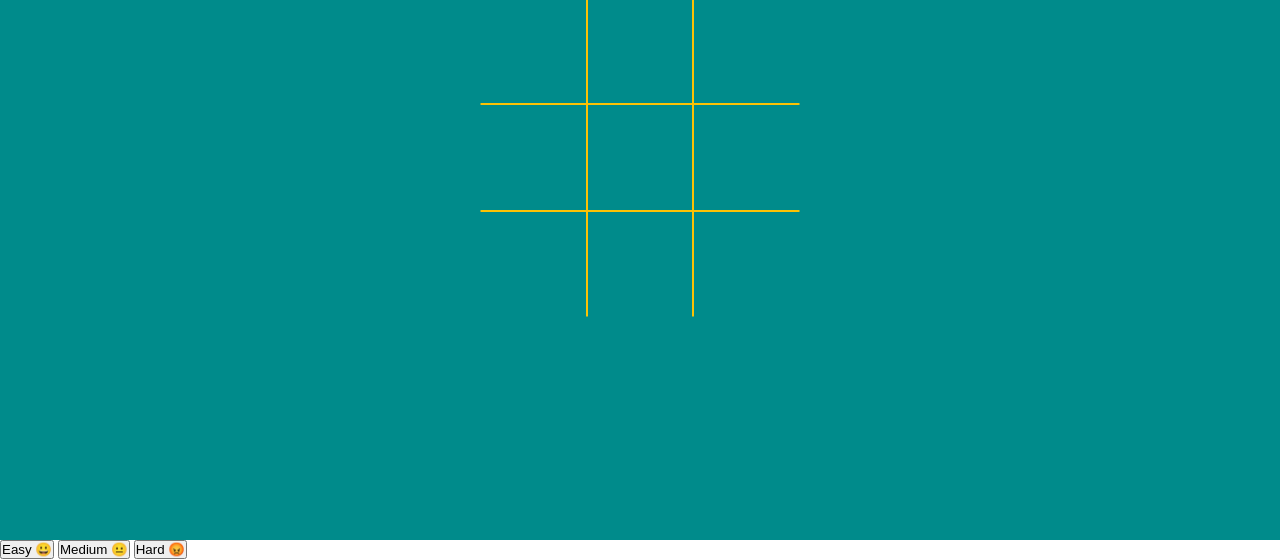
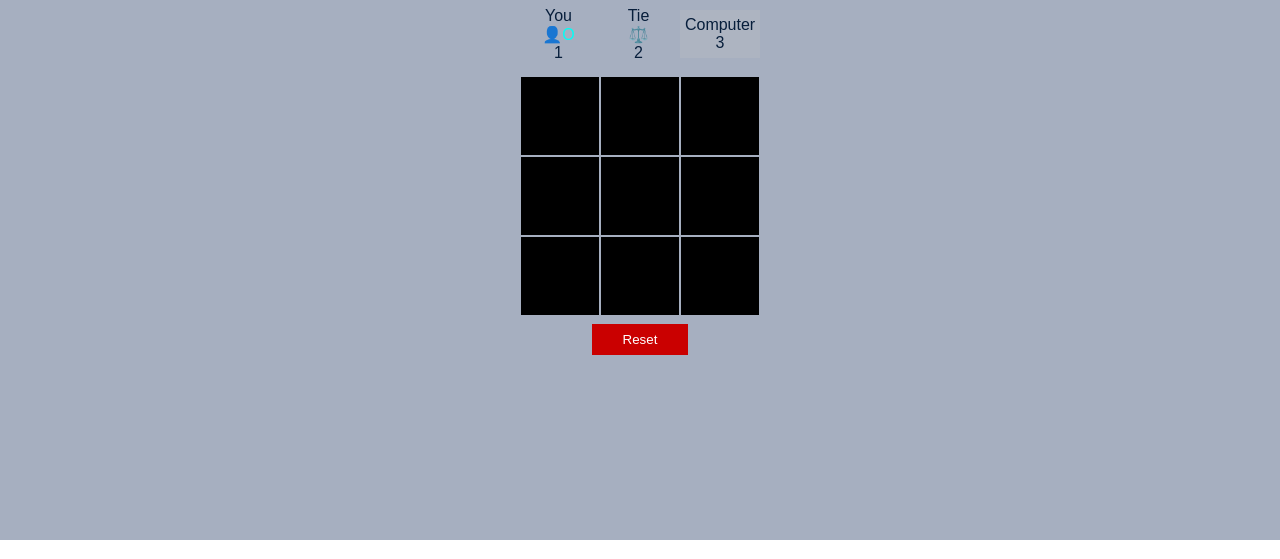
Before and after one commit to samuel-dal/project-tic-tac-toe, a plain HTML site: page index.html in a window 1280 px wide. Shown: the part 260-819 px from the top of the page. Drawn offline with Linux system fonts and the light colour scheme.

Commit message:
Change UI with simple style

```diff
--- a/style.css
+++ b/style.css
@@ -2,151 +2,206 @@
    box-sizing: border-box;
    margin: 0;
    padding: 0;
-}
+ }
 
-:root{
+ :root{
    --show-btn: none;/* flex */
-   --x-p-position: 30rem;
-   --y-p-position: 10rem;
-   --y-p-mid-position: 6rem;
-   --current-move: 5px solid transparent;
-   --next-move: 5px solid orange;
-}
+   --winner-display: none;/* flex */
+   --highlight-winner: 0px;
+   --winner-color: #386f87;
+   --default-color: rgb(0, 0, 0);
+   --win-animation: winner 2.5s 0.5s ease-in-out infinite;
+   --tile-font-size: 2.5rem;
 
-body{
+   --bg-color: #a6afc0;/* #09245a */
+   --fg-color: #071e3b;/* #f5deb3 */
+   --tile-color: lightblue;
+   --O-color: rgb(0, 255, 247);
+   --X-color: red;
+
+   --display-modal: none;
+   --easy: #00ff00;
+   --medium: #fafad2;
+   --hard: #ff4500;
+ }
+
+ body{
+   display: flex;
    height: 100vh;
-}
+   height: 100dvh;
+   font-family: Arial;
+ }
 
-.wrapper{
-   height: 100%;
-   width: 100%;
-   background: darkcyan;
+ .wrapper{
    display: flex;
    flex-direction: column;
+   background-color: var(--bg-color);
+   color: var(--fg-color);
    align-items: center;
    justify-content: center;
-   color: white;
+   width: 100%;
+   height: 100%;
+   gap: 0.5rem;
+   z-index: 10;
 
-}
+ }
 
-.result{
-   height: 5rem;
-   width: 20rem;
+ .stats{
    display: flex;
    align-items: center;
-   justify-content: center;
-   color: lightgoldenrodyellow;
+   justify-content: space-around;
+   width: 15em;
+   position: relative;
+   gap: .2rem;
 
-}
+   > * {
+     display: flex;
+     flex-direction: column;
+     align-items: center;
+     justify-content: center;
+     width: 33.3%;
+     padding: .4rem;
+     z-index: 1;
+     background-color: var(--bg-color);
+   }
 
-.board-container{
-   border: none;
-   width: 20rem;
-   height: 20rem;
+   > *:nth-of-type(3) {
+     cursor: pointer;
+     background-color: #adb4c1;
+   }
+
+ }
+
+ .O-color{
+   color: var(--O-color);
+ }
+
+ .ai-mode{
+   color: var(--X-color);
+ }
+
+ @property --angle {
+   syntax: "<angle>";
+   initial-value: 0deg;
+   inherits: false;
+ }
+
+ .stats::before, .stats::after{
+   display: var(--winner-display);/*toggle*/
+   content: '';
+   width: 32.1%;
+   height: 100%;
+   background-image: conic-gradient(from var(--angle), transparent 90%, var(--winner-color) 10%);
+   position: absolute;
+   z-index: -1;
+   padding: 2px;
+   top: -1.5px;/*toggle*/
+   left: var(--highlight-winner);/*toggle*/
+   animation: 1s spin linear infinite;/*infinite*/
+ }
+
+ .stats::after{
+   filter: blur(1px);
+ }
+
+ @keyframes spin {
+   from {
+     --angle: 0deg;
+     --percent: 1%;
+   }
+   to {
+     --angle: 360deg;
+     --percent: 100%;
+
+   }
+ }
+
+ .board-container{
    display: grid;
    grid-template-columns: repeat(auto-fit, minmax(33.3%, 1fr));
    grid-template-rows: repeat(auto-fit, minmax(33.3%, 1fr));
-   user-select: none;
-   position: relative;
+   width: 15em;
+   height: 15rem;
+   z-index: 100;
 
-   > p{
-      position: absolute;
-      color: white;
-      font-size: 2rem;
-      display: flex;
-      padding: 0 0.5rem;
+   > * {
+     display: flex;
+     align-items: center;
+     justify-content: center;
+     border: 1px solid var(--bg-color);
+     font-size: 0rem;
+     background-color: var(--default-color);
+     color: var(--O-color);
+     transition: all 0.5s ease;
+   }
+ }
+
+ .bottom-btn{
+   display: flex;
+   width: 15rem;
+   align-items: center;
+   justify-content: center;
+   gap: 1rem;
+
+   > * {
+     width: 40%;
+     padding: 0.5rem;
+     color: white;
+     border: none;
+     display: flex;
+     align-items: center;
+     justify-content: center;
    }
 
-   > p:nth-of-type(1){
-      right: var(--x-p-position);
-      top: 1rem;
-      border-bottom: 2px solid;
+   > *:nth-of-type(1) {
+     background-color: rgb(202, 0, 0);
    }
 
-   > p:nth-of-type(2){
-      right: var(--x-p-position);
-      top: var(--y-p-mid-position);
-      border-right: var(--next-move);
+   > *:nth-of-type(2) {
+     background-color: #386f87;
+     display: var(--show-btn);
+   }
+ }
+
+ .modal{
+   position: absolute;
+   z-index: 11;
+   width: 100%;
+   height: 100%;
+   top: 50%;
+   left: 50%;
+   transform: translate(-50%, -50%);
+   color: white;
+   background-color: rgba(0, 0, 0, 0.8);
+   display: var(--display-modal);
+   align-items: center;
+   justify-content: center;
+
+   > .modal-main{
+     border: 1px solid white;
+     width: 15em;
+     height: 15rem;
+     display: flex;
+     flex-direction: column;
    }
 
-   > p:nth-of-type(3){
-      right: var(--x-p-position);
-      top: var(--y-p-position);
-      border-right: var(--current-move);
+   button{
+     flex: 1;
+     border: none;
+     font-size: 1rem;
+     font-weight: 700;
+     cursor: pointer;
    }
 
-   > p:nth-of-type(4){
-      left: var(--x-p-position);
-      top: 1rem;
-      border-bottom: 2px solid;
-   }
-   > p:nth-of-type(5){
-      left: var(--x-p-position);
-      top: var(--y-p-mid-position);
+   button:nth-of-type(1) {
+     background-color: var(--easy);
    }
 
-   > p:nth-of-type(6){
-      left: var(--x-p-position);
-      top: var(--y-p-position);
+   button:nth-of-type(2) {
+     background-color: var(--medium);
    }
-}
 
-.board-grid{
-   border: 1px solid rgb(252, 194, 4);
-   display: flex;
-   align-items: center;
-   justify-content: center;
-   font-size: 4rem;
-   font-weight: 700;
-   background-color: transparent;
-}
-
-.board-grid:nth-of-type(1) {
-   border-top-color: transparent;
-   border-left-color: transparent;
-}
-
-.board-grid:nth-of-type(2) {
-   border-top-color: transparent;
-}
-
-.board-grid:nth-of-type(3) {
-   border-top-color: transparent;
-   border-right-color: transparent;
-}
-
-.board-grid:nth-of-type(4) {
-   border-left-color: transparent;
-}
-
-.board-grid:nth-of-type(6) {
-   border-right-color: transparent;
-}
-
-.board-grid:nth-of-type(7) {
-   border-left-color: transparent;
-   border-bottom-color: transparent;
-}
-
-.board-grid:nth-of-type(8) {
-   border-bottom-color: transparent;
-}
-
-.board-grid:nth-of-type(9) {
-   border-right-color: transparent;
-   border-bottom-color: transparent;
-}
-
-.bottom-btn{
-   width: 20rem;
-   height: 5rem;
-   display: flex;
-   align-items: center;
-   justify-content: center;
-   gap: 2rem;
-
-   button{
-      padding: 1rem;
-      display: var(--show-btn);
+   button:nth-of-type(3) {
+     background-color: var(--hard);
    }
-}
+ }
```
